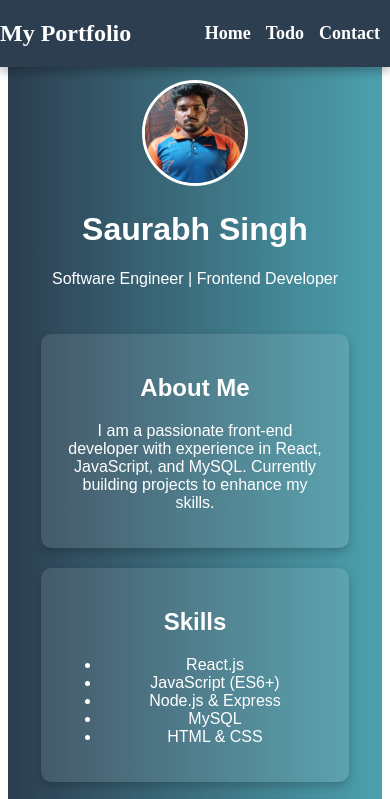
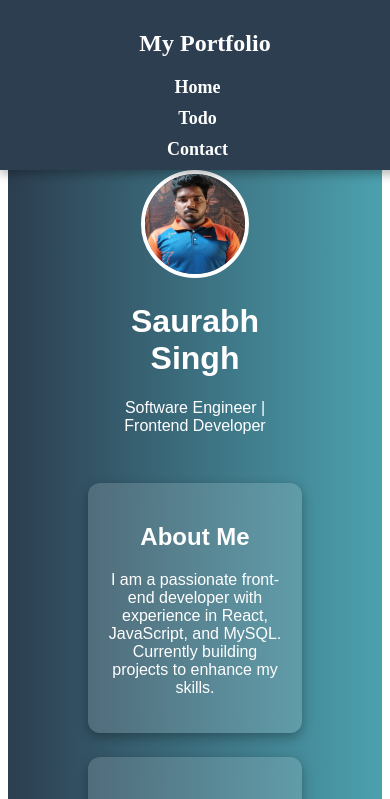
Before and after one commit to Saurabh63948/todo-app, a React (Vite) app: page / in a window 390 px wide. Shown: the top 799 px of the page. Built offline with nearby package versions, Linux system fonts and the light colour scheme.

Commit message:
Updated styles and delete functionality in TodoTable

```diff
--- a/src/App.jsx
+++ b/src/App.jsx
@@ -11,6 +11,11 @@ const App = () => {
   const addTodo = (newTodo) => {
     setTodos((prev) => [...prev, newTodo]);
   };
+  const handleDelete=(index)=>{
+    setTodos((prev)=>prev.filter((_,i)=> i!==index))
+  }
+
+
 
   return (
     <Router> {/* ✅ React Router Wrap */}
@@ -20,7 +25,7 @@ const App = () => {
           <Route path="/" element={<Welcome />} />
           <Route path="/todo" element={<>
             <TodoForm addTodo={addTodo} />
-            <TodoTable todos={todos} />
+            <TodoTable todos={todos} onDelete={handleDelete} />
           </>} />
         </Routes>
       </div>
--- a/src/components/navbar/Navbar.module.css
+++ b/src/components/navbar/Navbar.module.css
@@ -5,32 +5,49 @@
   width: 100%;
   background: #2c3e50;
   color: white;
-
+  padding: 15px 20px;
   display: flex;
   justify-content: space-between;
   align-items: center;
   box-shadow: 0px 4px 10px rgba(0, 0, 0, 0.3);
-  z-index: 1000; /* Ensure it's above everything */
+  z-index: 1000;
 }
 
-/* ❌ Incorrect: .nav-links */
-/* ✅ Correct: .navLinks */
+/* ✅ Updated navLinks for responsiveness */
 .navLinks {
   display: flex;
   gap: 15px;
-  margin-right: 10px;
+  margin-right: 20px;
 }
 
 .navLinks a {
   color: white;
   text-decoration: none;
   font-size: 18px;
+  transition: 0.3s ease-in-out;
 }
 
 .navLinks a:hover {
   color: #ffcc00;
 }
 
+/* ✅ Responsive Navbar for small screens */
+@media (max-width: 768px) {
+  .navbar {
+    flex-direction: column;
+    align-items: center;
+    text-align: center;
+    padding: 10px;
+  }
+
+  .navLinks {
+    flex-direction: column;
+    gap: 10px;
+    margin-right: 15px;
+  }
+}
+
+/* ✅ Prevents content from hiding behind navbar */
 .content {
-  padding-top: 70px; /* To prevent content from hiding behind navbar */
+  padding-top: 80px;
 }
--- a/src/components/todoForm/TodoForm.module.css
+++ b/src/components/todoForm/TodoForm.module.css
@@ -7,31 +7,57 @@
   border-radius: 10px;
   box-shadow: 0px 4px 8px rgba(0, 0, 0, 0.1);
   width: 40%;
-  margin: auto;
-  margin-top: 100px;
+  max-width: 500px;
+  margin: 100px auto; /* Centering */
 }
 
+/* ✅ Input Field Improvements */
 .inputField {
   width: 90%;
-  padding: 10px;
+  padding: 12px;
   margin: 10px 0;
   border: 1px solid #ccc;
   border-radius: 5px;
   font-size: 16px;
+  transition: 0.3s ease-in-out;
 }
 
+.inputField:focus {
+  border-color: #007bff;
+  outline: none;
+}
+
+/* ✅ Button Styling */
 .submitButton {
   background-color: #007bff;
   color: white;
   border: none;
-  padding: 10px 15px;
+  padding: 12px 15px;
   border-radius: 5px;
   font-size: 16px;
   cursor: pointer;
   width: 100%;
   margin-top: 10px;
+  transition: 0.3s;
 }
 
 .submitButton:hover {
   background-color: #0056b3;
 }
+
+/* ✅ Responsive Design */
+@media (max-width: 768px) {
+  .formContainer {
+    width: 80%;
+    padding: 15px;
+  }
+
+  .inputField {
+    width: 100%;
+    font-size: 14px;
+  }
+
+  .submitButton {
+    font-size: 14px;
+  }
+}
--- a/src/components/todotable/TodoTable.jsx
+++ b/src/components/todotable/TodoTable.jsx
@@ -1,7 +1,13 @@
-import React from 'react';
+import React, { useState } from 'react';
 import styles from './TodoTable.module.css';
+import { use } from 'react';
 
-const TodoTable = ({ todos }) => {
+const TodoTable = ({ todos,onDelete }) => {
+
+
+
+
+
   return (
     <div className={styles.tableContainer}>
       <table className={styles.table}>
@@ -18,7 +24,7 @@ const TodoTable = ({ todos }) => {
               <td>{todo.todoName}</td>
               <td>{todo.todoDate}</td>
               <td>
-                <button className={styles.deleteButton}>Delete</button>
+                <button className={styles.deleteButton} onClick={()=>onDelete(index)}>Delete</button>
               </td>
             </tr>
           ))}
--- a/src/components/todotable/TodoTable.module.css
+++ b/src/components/todotable/TodoTable.module.css
@@ -3,41 +3,68 @@
   justify-content: center;
   align-items: center;
   margin-top: 20px;
+  overflow-x: auto; /* ✅ Table ko horizontal scroll dene ke liye */
 }
 
+/* ✅ Table Improvements */
 .table {
-  width: 80%;
+  width: 90%;
+  max-width: 1000px; /* ✅ Large screens pe limit */
   border-collapse: collapse;
-  background-color: #f8f9fa;
-  box-shadow: 0px 4px 8px rgba(0, 0, 0, 0.1);
+  background-color: #ffffff;
+  box-shadow: 0px 4px 12px rgba(0, 0, 0, 0.1);
   border-radius: 10px;
   overflow: hidden;
 }
 
+/* ✅ Table Headers */
 th, td {
   padding: 12px;
   text-align: left;
   border-bottom: 1px solid #ddd;
+  transition: background 0.3s ease-in-out; /* ✅ Smooth hover effect */
 }
 
 th {
   background-color: #007bff;
   color: white;
+  font-size: 16px;
+  text-transform: uppercase;
 }
 
+/* ✅ Row hover effect */
 tr:hover {
-  background-color: #f1f1f1;
+  background-color: #f8f9fa;
 }
 
+/* ✅ Delete Button Styling */
 .deleteButton {
-  background-color: red;
+  background-color: #dc3545;
   color: white;
   border: none;
   padding: 8px 12px;
   border-radius: 5px;
   cursor: pointer;
+  transition: background 0.3s ease-in-out;
 }
 
 .deleteButton:hover {
-  background-color: darkred;
+  background-color: #a71d2a;
 }
+
+/* ✅ Responsive Design */
+@media (max-width: 768px) {
+  .table {
+    width: 100%;
+    font-size: 14px;
+  }
+
+  th, td {
+    padding: 10px;
+  }
+
+  .deleteButton {
+    padding: 6px 10px;
+    font-size: 12px;
+  }
+}
--- a/src/components/wellCome/Wellcome.module.css
+++ b/src/components/wellCome/Wellcome.module.css
@@ -1,3 +1,4 @@
+/* ✅ Full Page Background */
 .container {
   background: linear-gradient(to right, #2c3e50, #4ca1af); /* Gradient Background */
   min-height: 100vh;
@@ -6,40 +7,74 @@
   align-items: center;
   justify-content: center;
   color: white;
-  font-family: Arial, sans-serif;
+  font-family: "Poppins", sans-serif;
   padding: 20px;
-  margin-top: 60px;
+  margin-top: 80px;
+  text-align: center;
 }
 
+/* ✅ Profile Image Section */
 .profile {
   text-align: center;
   margin-bottom: 20px;
 }
 
 .profileImage {
-  width: 100px;
-  height: 100px;
+  width: 120px;
+  height: 120px;
   border-radius: 50%;
-  border: 3px solid white;
+  border: 4px solid white;
+  transition: transform 0.3s ease-in-out; /* ✅ Hover effect ke liye */
 }
 
-.section {
-  background: rgba(255, 255, 255, 0.1); /* Slightly Transparent Box */
-  padding: 20px;
-  border-radius: 10px;
-  width: 80%;
-  max-width: 600px;
-  text-align: center;
-  margin: 10px 0;
-  box-shadow: 0px 4px 10px rgba(0, 0, 0, 0.2);
+.profileImage:hover {
+  transform: scale(1.1);
 }
 
+/* ✅ Section Styling */
+.section {
+  background: rgba(255, 255, 255, 0.15); /* Slightly Transparent Box */
+  padding: 20px;
+  border-radius: 12px;
+  width: 80%;
+  max-width: 500px;
+  text-align: center;
+  margin: 12px 0;
+  box-shadow: 0px 4px 12px rgba(0, 0, 0, 0.3);
+  backdrop-filter: blur(8px); /* ✅ Blur effect for modern glassmorphism look */
+  transition: transform 0.3s ease-in-out;
+}
+
+/* ✅ Hover effect for Section */
+.section:hover {
+  transform: scale(1.05);
+}
+
+/* ✅ Links Styling */
 a {
   color: #f0f0f0;
   text-decoration: none;
   font-weight: bold;
+  transition: color 0.3s ease-in-out;
 }
 
 a:hover {
   color: #ffcc00;
+  text-decoration: underline;
 }
+
+/* ✅ Responsive Design */
+@media (max-width: 600px) {
+  .profileImage {
+    width: 100px;
+    height: 100px;
+  }
+
+  .section {
+    width: 90%;
+  }
+
+  .container {
+    padding: 90px;
+  }
+}
```
